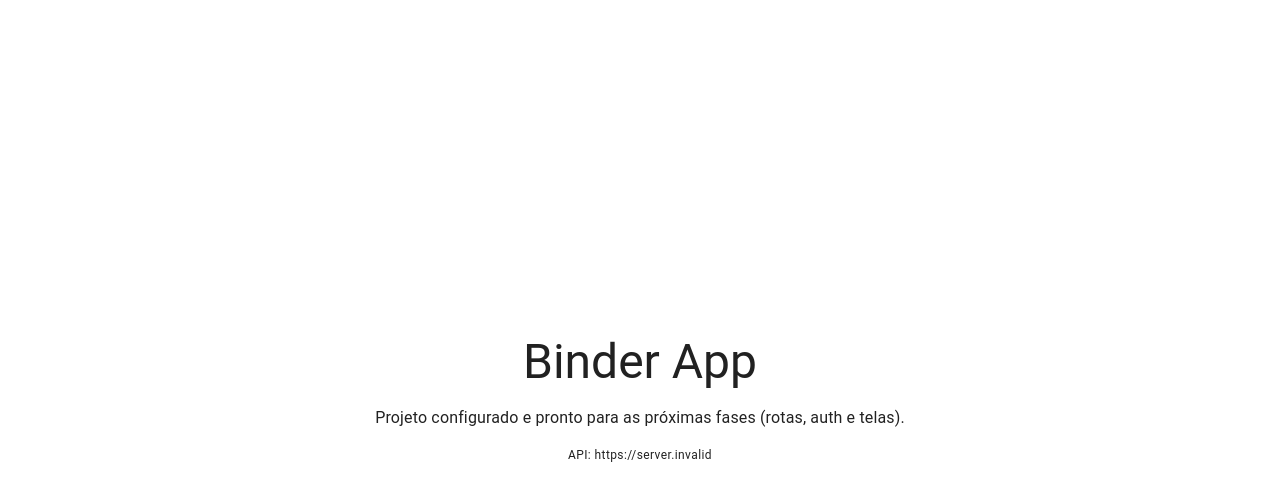
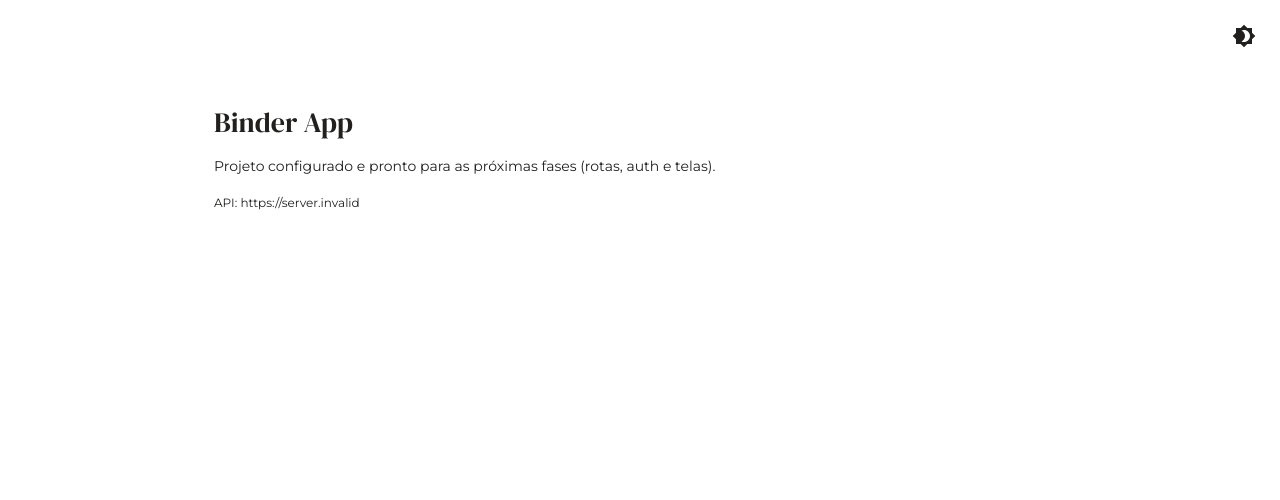
Before and after one commit to DevPablo20/binder_app_frontend, a React (Vite) app: page / in a window 1280 px wide. Shown: the top 500 px of the page. Built offline with nearby package versions, Linux system fonts and the light colour scheme; no server answers.

Commit message:
feat: theme added

```diff
--- a/package.json
+++ b/package.json
@@ -12,6 +12,8 @@
   "dependencies": {
     "@emotion/react": "^11.14.0",
     "@emotion/styled": "^11.14.1",
+    "@fontsource/dm-serif-display": "^5.2.8",
+    "@fontsource/montserrat": "^5.2.8",
     "@hookform/resolvers": "^5.4.0",
     "@mui/icons-material": "^9.1.1",
     "@mui/material": "^9.1.1",
--- a/src/App.tsx
+++ b/src/App.tsx
@@ -1,12 +1,8 @@
 import { QueryClient, QueryClientProvider } from '@tanstack/react-query';
-import {
-  Box,
-  Container,
-  CssBaseline,
-  ThemeProvider,
-  Typography,
-} from '@mui/material';
-import { theme } from '@/theme';
+import { Box, Container, CssBaseline, Typography } from '@mui/material';
+
+import { ThemeModeProvider } from '@/theme/ThemeModeProvider';
+import { ThemeModeToggle } from '@/theme/ThemeModeToggle';
 
 const queryClient = new QueryClient({
   defaultOptions: {
@@ -20,33 +16,42 @@ const queryClient = new QueryClient({
 function App() {
   return (
     <QueryClientProvider client={queryClient}>
-      <ThemeProvider theme={theme}>
+      <ThemeModeProvider>
         <CssBaseline />
+        <Box sx={{ minHeight: '100vh', bgcolor: 'background.default' }}>
+          <Box
+            sx={{
+              display: 'flex',
+              justifyContent: 'flex-end',
+              p: 2,
+            }}
+          >
+            <ThemeModeToggle />
+          </Box>
           <Container maxWidth="md">
             <Box
               sx={{
-              minHeight: '100vh',
                 display: 'flex',
                 flexDirection: 'column',
-              justifyContent: 'center',
-              alignItems: 'center',
                 gap: 2,
-              textAlign: 'center',
+                py: 4,
+                textAlign: 'left',
               }}
             >
               <Typography variant="h3" component="h1">
                 {import.meta.env.VITE_APP_NAME}
               </Typography>
               <Typography variant="body1" color="text.secondary">
-              Projeto configurado e pronto para as próximas fases (rotas, auth e
-              telas).
+                Projeto configurado e pronto para as próximas fases (rotas, auth
+                e telas).
               </Typography>
               <Typography variant="caption" color="text.secondary">
                 API: {import.meta.env.VITE_API_URL}
               </Typography>
             </Box>
           </Container>
-      </ThemeProvider>
+        </Box>
+      </ThemeModeProvider>
     </QueryClientProvider>
   );
 }
--- /dev/null
+++ b/src/theme/ThemeModeProvider.tsx
@@ -0,0 +1,50 @@
+import {
+  useCallback,
+  useEffect,
+  useMemo,
+  useState,
+  type ReactNode,
+} from 'react';
+import { ThemeProvider } from '@mui/material/styles';
+
+import { getTheme } from '@/theme';
+import {
+  getInitialMode,
+  STORAGE_KEY,
+  ThemeModeContext,
+  type ThemeModeContextValue,
+} from '@/theme/themeModeContext';
+import type { ThemeMode } from '@/theme';
+
+interface ThemeModeProviderProps {
+  children: ReactNode;
+}
+
+export function ThemeModeProvider({ children }: ThemeModeProviderProps) {
+  const [mode, setModeState] = useState<ThemeMode>(getInitialMode);
+
+  useEffect(() => {
+    localStorage.setItem(STORAGE_KEY, mode);
+  }, [mode]);
+
+  const setMode = useCallback((nextMode: ThemeMode) => {
+    setModeState(nextMode);
+  }, []);
+
+  const toggleMode = useCallback(() => {
+    setModeState((current) => (current === 'dark' ? 'light' : 'dark'));
+  }, []);
+
+  const theme = useMemo(() => getTheme(mode), [mode]);
+
+  const value = useMemo<ThemeModeContextValue>(
+    () => ({ mode, setMode, toggleMode }),
+    [mode, setMode, toggleMode],
+  );
+
+  return (
+    <ThemeModeContext.Provider value={value}>
+      <ThemeProvider theme={theme}>{children}</ThemeProvider>
+    </ThemeModeContext.Provider>
+  );
+}
--- /dev/null
+++ b/src/theme/ThemeModeToggle.tsx
@@ -0,0 +1,23 @@
+import Brightness4Icon from '@mui/icons-material/Brightness4';
+import Brightness7Icon from '@mui/icons-material/Brightness7';
+import { IconButton, Tooltip } from '@mui/material';
+
+import { useThemeMode } from '@/theme/themeModeContext';
+
+export function ThemeModeToggle() {
+  const { mode, toggleMode } = useThemeMode();
+
+  return (
+    <Tooltip title={mode === 'dark' ? 'Modo claro' : 'Modo escuro'}>
+      <IconButton
+        onClick={toggleMode}
+        color="inherit"
+        aria-label={
+          mode === 'dark' ? 'Ativar modo claro' : 'Ativar modo escuro'
+        }
+      >
+        {mode === 'dark' ? <Brightness7Icon /> : <Brightness4Icon />}
+      </IconButton>
+    </Tooltip>
+  );
+}
--- /dev/null
+++ b/src/theme/components.ts
@@ -0,0 +1,48 @@
+import type { Components, Theme } from '@mui/material/styles';
+
+export const components: Components<Theme> = {
+  MuiCssBaseline: {
+    styleOverrides: (theme) => ({
+      body: {
+        backgroundColor: theme.palette.background.default,
+      },
+    }),
+  },
+  MuiPaper: {
+    styleOverrides: {
+      root: {
+        backgroundImage: 'none',
+      },
+    },
+  },
+  MuiAppBar: {
+    styleOverrides: {
+      root: ({ theme }) => ({
+        boxShadow: 'none',
+        backgroundImage: 'none',
+        borderBottom: `1px solid ${theme.palette.divider}`,
+      }),
+    },
+  },
+  MuiDrawer: {
+    styleOverrides: {
+      paper: ({ theme }) => ({
+        boxShadow: 'none',
+        backgroundImage: 'none',
+        borderRight: `1px solid ${theme.palette.divider}`,
+      }),
+    },
+  },
+  MuiButton: {
+    variants: [
+      {
+        props: { variant: 'contained', color: 'primary' },
+        style: ({ theme }) => ({
+          '&:hover': {
+            backgroundColor: theme.palette.primary.light,
+          },
+        }),
+      },
+    ],
+  },
+};
--- a/src/theme/index.ts
+++ b/src/theme/index.ts
@@ -1,13 +1,20 @@
-import { createTheme } from '@mui/material/styles';
+import '@/theme/types';
 
-export const theme = createTheme({
-  palette: {
-    mode: 'light',
-    primary: {
-      main: '#1976d2',
-    },
-    secondary: {
-      main: '#9c27b0',
-    },
-  },
-});
+import { createTheme, type Theme } from '@mui/material/styles';
+
+import { components } from '@/theme/components';
+import { getPalette, type ThemeMode } from '@/theme/palette';
+import { typography } from '@/theme/typography';
+
+export function getTheme(mode: ThemeMode): Theme {
+  return createTheme({
+    palette: getPalette(mode),
+    typography,
+    components,
+  });
+}
+
+export const darkTheme = getTheme('dark');
+export const lightTheme = getTheme('light');
+
+export type { ThemeMode };
--- /dev/null
+++ b/src/theme/palette.ts
@@ -0,0 +1,58 @@
+import type { PaletteOptions } from '@mui/material/styles';
+
+import { green, heroGradient, neutral, orange, teal } from '@/theme/tokens';
+
+export type ThemeMode = 'light' | 'dark';
+
+const brandColors = {
+  primary: {
+    main: orange.main,
+    light: orange.light,
+    dark: orange.dark,
+    contrastText: neutral.white,
+  },
+  secondary: {
+    main: teal.light,
+    contrastText: neutral.black,
+  },
+  success: {
+    main: green.light,
+    contrastText: neutral.black,
+  },
+} satisfies Pick<PaletteOptions, 'primary' | 'secondary' | 'success'>;
+
+export function getPalette(mode: ThemeMode): PaletteOptions {
+  if (mode === 'dark') {
+    return {
+      mode: 'dark',
+      ...brandColors,
+      background: {
+        default: neutral.black,
+        paper: neutral.charcoal,
+        elevated: neutral.darkWarm,
+        gradient: heroGradient,
+      },
+      text: {
+        primary: neutral.white,
+        secondary: 'rgba(237, 237, 237, 0.7)',
+      },
+      divider: 'rgba(255, 255, 255, 0.12)',
+    };
+  }
+
+  return {
+    mode: 'light',
+    ...brandColors,
+    background: {
+      default: neutral.white,
+      paper: neutral.white,
+      elevated: neutral.white,
+      gradient: heroGradient,
+    },
+    text: {
+      primary: neutral.charcoal,
+      secondary: '#434343',
+    },
+    divider: neutral.gray,
+  };
+}
--- /dev/null
+++ b/src/theme/themeModeContext.ts
@@ -0,0 +1,48 @@
+import { createContext, useContext } from 'react';
+
+import type { ThemeMode } from '@/theme';
+
+export const STORAGE_KEY = 'binder-theme-mode';
+
+export interface ThemeModeContextValue {
+  mode: ThemeMode;
+  setMode: (mode: ThemeMode) => void;
+  toggleMode: () => void;
+}
+
+export const ThemeModeContext = createContext<ThemeModeContextValue | null>(
+  null,
+);
+
+export function getSystemMode(): ThemeMode {
+  if (typeof window === 'undefined') {
+    return 'dark';
+  }
+
+  return window.matchMedia('(prefers-color-scheme: dark)').matches
+    ? 'dark'
+    : 'light';
+}
+
+export function getInitialMode(): ThemeMode {
+  if (typeof window === 'undefined') {
+    return 'dark';
+  }
+
+  const stored = localStorage.getItem(STORAGE_KEY);
+  if (stored === 'light' || stored === 'dark') {
+    return stored;
+  }
+
+  return getSystemMode();
+}
+
+export function useThemeMode(): ThemeModeContextValue {
+  const context = useContext(ThemeModeContext);
+
+  if (!context) {
+    throw new Error('useThemeMode must be used within ThemeModeProvider');
+  }
+
+  return context;
+}
--- /dev/null
+++ b/src/theme/tokens.ts
@@ -0,0 +1,30 @@
+export const orange = {
+  main: '#F36B20',
+  light: '#FFA00A',
+  dark: '#F85200',
+} as const;
+
+export const teal = {
+  main: '#27A59E',
+  light: '#23CFC5',
+} as const;
+
+export const green = {
+  main: '#61BE6B',
+  light: '#54D462',
+} as const;
+
+export const neutral = {
+  black: '#101010',
+  charcoal: '#21201F',
+  darkWarm: '#1C1A19',
+  gray: '#EDEDED',
+  white: '#FFFFFF',
+} as const;
+
+/** Login/hero layouts only — not for global body or data screens. */
+export const heroGradient = [
+  'radial-gradient(ellipse at 85% 15%, rgba(35, 207, 197, 0.15), transparent 50%)',
+  'radial-gradient(ellipse at 70% 0%, rgba(243, 107, 32, 0.12), transparent 45%)',
+  neutral.black,
+].join(', ');
--- /dev/null
+++ b/src/theme/types.ts
@@ -0,0 +1,10 @@
+import type { ThemeMode } from '@/theme/palette';
+
+declare module '@mui/material/styles' {
+  interface TypeBackground {
+    elevated: string;
+    gradient: string;
+  }
+}
+
+export type { ThemeMode };
--- /dev/null
+++ b/src/theme/typography.ts
@@ -0,0 +1,53 @@
+import type { TypographyVariantsOptions } from '@mui/material/styles';
+
+const montserrat = '"Montserrat", Verdana, sans-serif';
+const dmSerifDisplay = '"DM Serif Display", serif';
+
+export const typography: TypographyVariantsOptions = {
+  fontFamily: montserrat,
+  h1: {
+    fontFamily: dmSerifDisplay,
+    fontWeight: 400,
+    fontSize: '2.5rem',
+    lineHeight: 1.2,
+  },
+  h2: {
+    fontFamily: dmSerifDisplay,
+    fontWeight: 400,
+    fontSize: '2rem',
+    lineHeight: 1.25,
+  },
+  h3: {
+    fontFamily: dmSerifDisplay,
+    fontWeight: 400,
+    fontSize: '1.75rem',
+    lineHeight: 1.3,
+  },
+  h4: {
+    fontFamily: dmSerifDisplay,
+    fontWeight: 400,
+    fontSize: '1.5rem',
+    lineHeight: 1.35,
+  },
+  body1: {
+    fontFamily: montserrat,
+    fontSize: 14,
+    lineHeight: 1.5,
+  },
+  body2: {
+    fontFamily: montserrat,
+    fontSize: 13,
+    lineHeight: 1.43,
+  },
+  button: {
+    fontFamily: montserrat,
+    fontWeight: 500,
+    fontSize: 14,
+    textTransform: 'none',
+  },
+  caption: {
+    fontFamily: montserrat,
+    fontSize: 12,
+    lineHeight: 1.66,
+  },
+};
```
Also changed, not shown: src/main.tsx (+7 -0 lines), 1 other file (tests, documents, lock files or other folders). Lines whose indentation alone changed are shown as unchanged.
